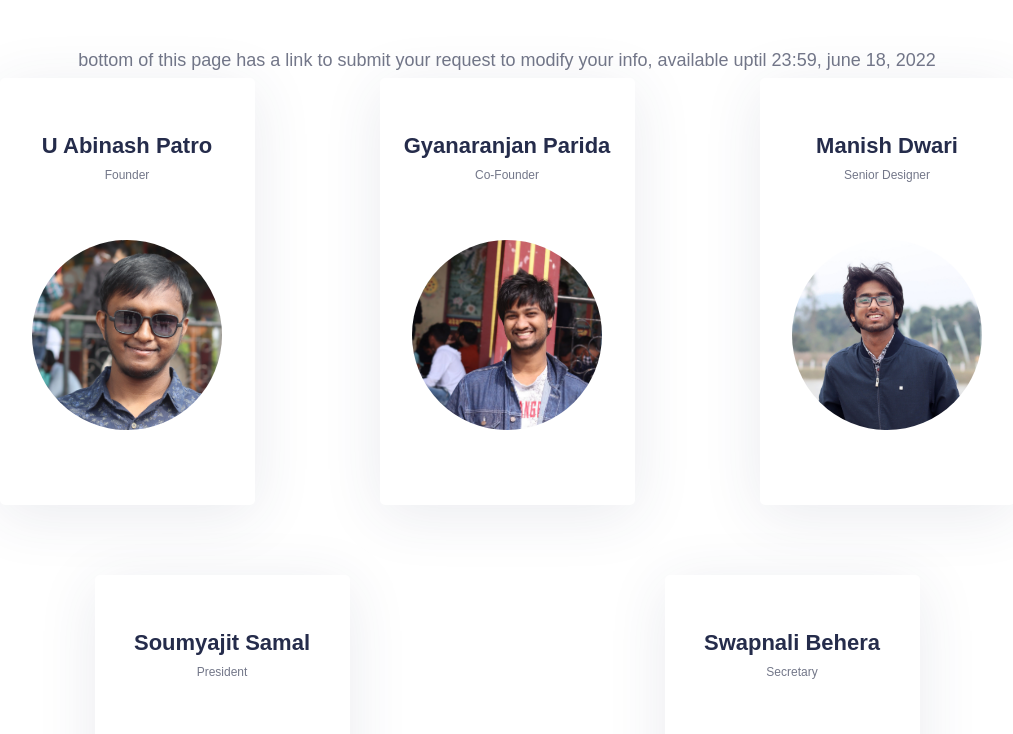
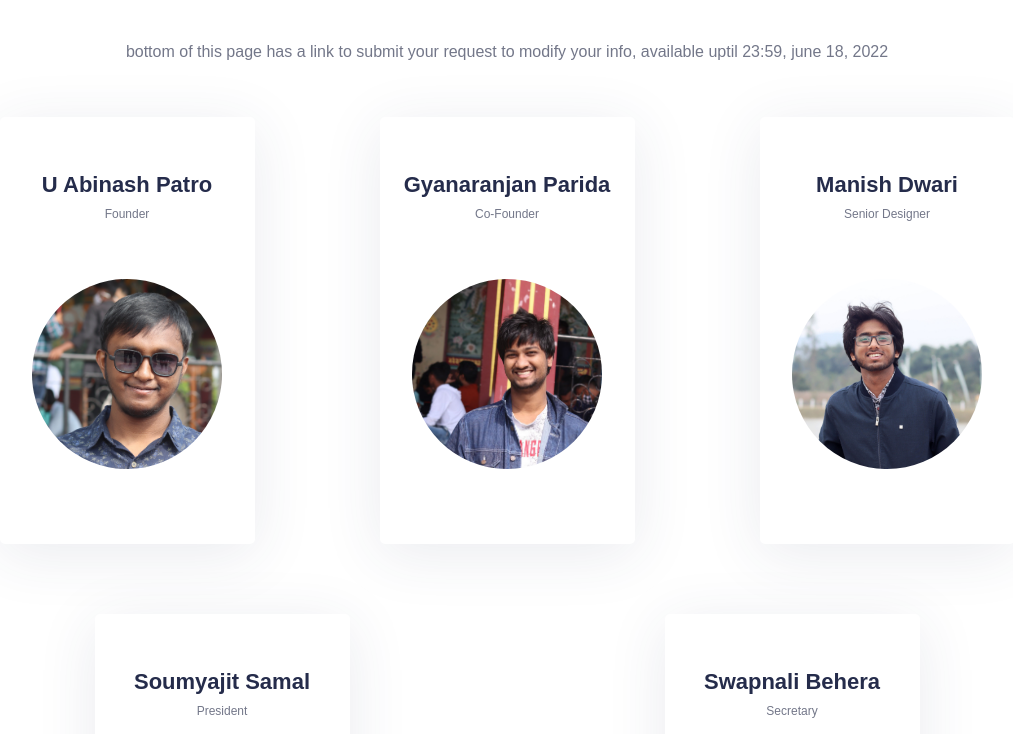
Before and after one commit to Subbrat/team, a plain HTML site: page index.html in a window 1280 px wide. Shown: the part 126-860 px from the top of the page, without its empty margins (133-1146 px from the left). Drawn offline with nearby package versions, Linux system fonts and the light colour scheme.

Commit message:
Update index.html

```diff
--- a/index.html
+++ b/index.html
@@ -15,9 +15,10 @@
         <div class="container">
             <div class="title text-center">
                 <h3 style="margin-bottom: 3.5rem;">BOARD of JIGYANSA</h3>
-                <span>bottom of this page has a link to submit your request to modify your info, available uptil 23:59,
+                <h6 style="margin-bottom: 3.5rem;">bottom of this page has a link to submit your request to modify
+                    your info, available uptil 23:59,
                     june 18, 2022
-                </span>
+                </h6>
                 <div class="row">
                     <div class="col-lg-3 col-md-6 col-sm-12" style="float:none;margin:auto;">
                         <div class="single">
```
